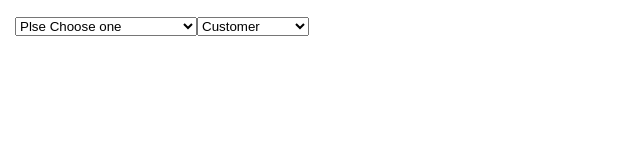
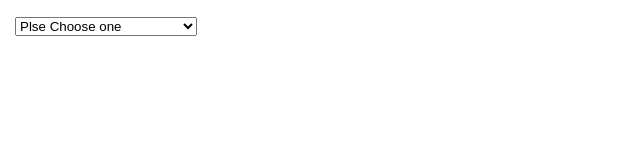
Before and after one commit to dimitri-a/select_changed, a React (Create React App) app: page / in a window 1280 px wide. Shown: the top 160 px of the page, without its empty margins (0-640 px from the left). Built offline with nearby package versions, Linux system fonts and the light colour scheme.

Commit message:
showing second listbox

```diff
--- a/src/Container.js
+++ b/src/Container.js
@@ -3,43 +3,54 @@ import React, { Component } from "react";
 import DebtType from "./DebtType";
 import mockOptions from "./mockData.json";
 import ClearDebtType from "./ClearDebt";
-import { reduxForm } from "redux-form";
+import { reduxForm,formValueSelector } from "redux-form";
 import { connect } from "react-redux";
 
 class MyContainer extends Component {
   handleChangeDebtType = event => {
     //save selected debttype to store
-      console.log("handleChangeDebtType value",event.target.value);
+    console.log("handleChangeDebtType value", event.target.value);
     //this.props.setDebtType(event.target.value);
     this.props.change("debtType", event.target.value);
   };
 
   render() {
+    const {debtType} = this.props;
+
+    console.log('debtType',debtType)
     return (
       <div>
         <DebtType
           options={mockOptions.DEBT_TYPE}
           handleChangeDebtType={this.handleChangeDebtType}
         />
+
+        {debtType}
+        {(debtType === "1" || debtType === "2") && (
           <ClearDebtType options={mockOptions.CLEARDEBT_TYPE} />
+        )}
       </div>
     );
   }
 }
 
-
-const mapDispatchToProps = state => dispatch => ({
-  //selectedDebtType:
-  setDebtType: type => dispatch(change('facilityForm','debtType',type))
+const selector = formValueSelector('facilitiesForm');
+const mapStateToProps = state => ({
+  debtType: selector(state, "debtType")
 });
 
+// const mapDispatchToProps = state => dispatch => ({
+//   //selectedDebtType:
+//   setDebtType: type => dispatch(change('facilityForm','debtType',type))
+// });
+
 MyContainer = connect(
-  undefined,
-  mapDispatchToProps
+  mapStateToProps,
+  undefined
 )(MyContainer);
 
 export default reduxForm({
-  form: "simple" // a unique identifier for this form
+  form: "facilitiesForm" // a unique identifier for this form
 })(MyContainer);
 
 //export default ;
```
Lines whose indentation alone changed are shown as unchanged.
